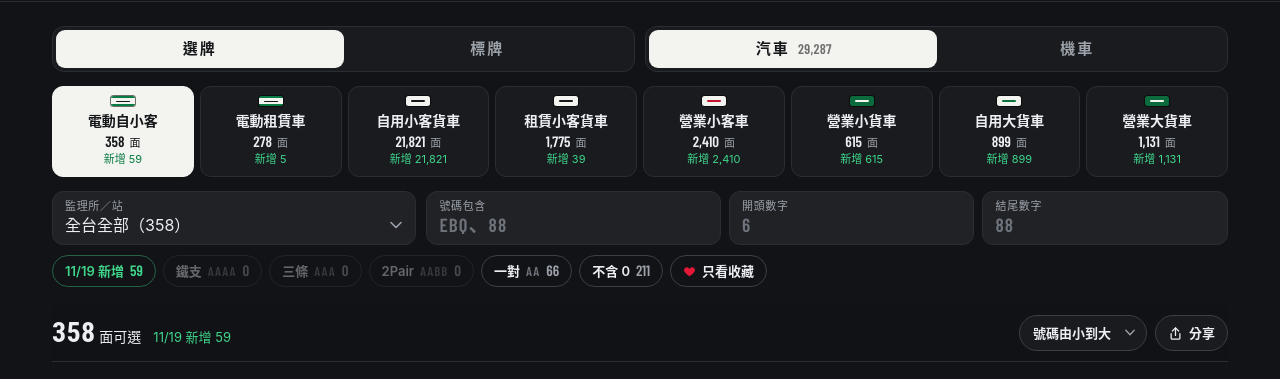
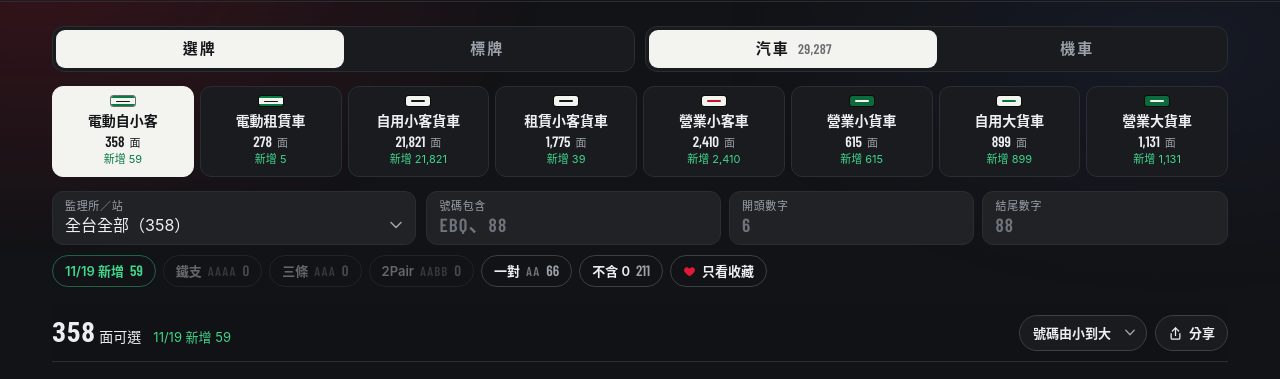
Before and after one commit to dd831019-jpg/plate-picker, a plain HTML site: page src/index.html in a window 1280 px wide. Shown: the part 77-456 px from the top of the page. Drawn offline with Linux system fonts and the light colour scheme; files whose address does not match are found by name; a web font is replaced by a local one.

Commit message:
背景加上緩慢流動的深色漸層

```diff
--- a/src/index.html
+++ b/src/index.html
@@ -72,11 +72,41 @@ html.lock { overflow: hidden }
 body {
   margin: 0;
   min-height: 100vh;
-  background: var(--bg);
+  background: transparent;
   color: var(--text);
   font: 15px/1.55 var(--ui);
   -webkit-font-smoothing: antialiased;
   -moz-osx-font-smoothing: grayscale;
+}
+body::before, body::after {
+  content: "";
+  position: fixed;
+  inset: -30%;
+  z-index: -1;
+  pointer-events: none;
+  will-change: transform;
+}
+body::before {
+  background:
+    radial-gradient(34% 30% at 22% 24%, rgba(227, 25, 55, .17), rgba(227, 25, 55, 0) 72%),
+    radial-gradient(30% 26% at 76% 30%, rgba(64, 92, 170, .1), rgba(64, 92, 170, 0) 72%);
+  animation: glow-a 24s ease-in-out infinite alternate;
+}
+body::after {
+  background:
+    radial-gradient(36% 30% at 74% 76%, rgba(18, 150, 96, .14), rgba(18, 150, 96, 0) 72%),
+    radial-gradient(28% 24% at 26% 80%, rgba(227, 25, 55, .07), rgba(227, 25, 55, 0) 72%);
+  animation: glow-b 31s ease-in-out infinite alternate;
+}
+@keyframes glow-a {
+  0% { transform: translate3d(-4%, -3%, 0) scale(1) }
+  50% { transform: translate3d(5%, 3%, 0) scale(1.08) }
+  100% { transform: translate3d(-2%, 5%, 0) scale(1.03) }
+}
+@keyframes glow-b {
+  0% { transform: translate3d(4%, 3%, 0) scale(1.05) }
+  50% { transform: translate3d(-5%, -2%, 0) scale(1) }
+  100% { transform: translate3d(2%, -5%, 0) scale(1.08) }
 }
 button, input, select { font: inherit; color: inherit; margin: 0 }
 button { cursor: pointer; -webkit-tap-highlight-color: transparent }
```
Also changed, not shown: index.html (+1 -1 lines).
